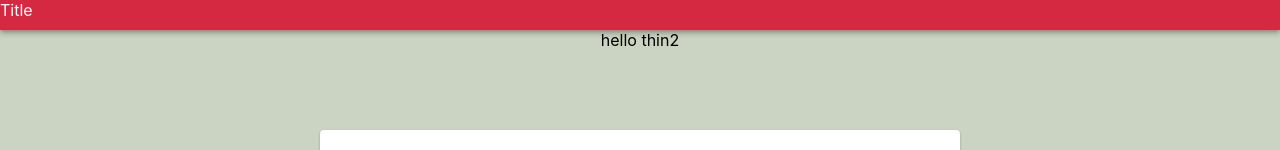
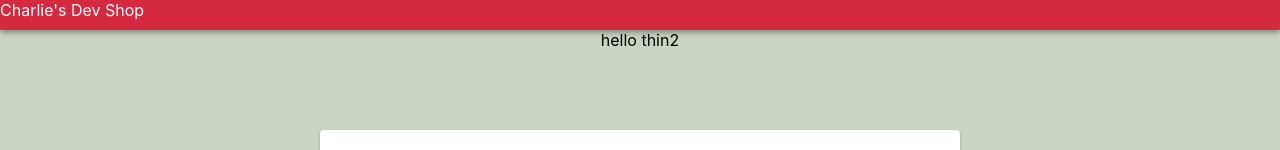
Before and after one commit to cwinnard/charlies-dev-shop, a React (Create React App) app: page / in a window 1280 px wide. Shown: the top 150 px of the page. Built offline with nearby package versions, Linux system fonts and the light colour scheme.

Commit message:
fix import

```diff
--- a/src/App.js
+++ b/src/App.js
@@ -10,13 +10,15 @@ import './App.css';
 import InquiryPage from './components/stateful/InquiryPage';
 import ProductPage from './components/stateful/ProductPage';
 
+const SHOPNAME = 'Charlie\'s Dev Shop';
+
 class App extends Component {
     render() {
         // const name = 'charlie\'s dev shop';
         return (
             <div className="App">
                 <AppBar className="header" position="static" color="primary">
-                    Title
+                    {SHOPNAME}
                 </AppBar>
                 <Switch>
                     <Route exact path="/" component={ProductPage} />
--- a/src/components/functional/ProductCard.js
+++ b/src/components/functional/ProductCard.js
@@ -5,8 +5,7 @@ import {
     CardMedia,
 } from '@material-ui/core';
 import React from 'react';
-import InquiryLink from './InquiryLink';
-import img from '../images/tennis.jpg';
+import img from '../../images/tennis.jpg';
 
 const imgStyle = { height: '200px', width: '90%', margin: '0 auto' };
 
@@ -24,7 +23,6 @@ const ProductCard = () => (
                 Tennis Lessons!
             </CardContent>
         </Card>
-        <InquiryLink />
     </div>
 );
 
--- a/src/components/stateful/ProductPage.js
+++ b/src/components/stateful/ProductPage.js
@@ -3,6 +3,7 @@
 
 import React, { Component } from 'react';
 
+import InquiryLink from '../functional/InquiryLink';
 import ProductCard from '../functional/ProductCard';
 
 class ProductPage extends Component {
@@ -11,6 +12,7 @@ class ProductPage extends Component {
             <div>
                 hello thin2
                 <ProductCard />
+                <InquiryLink />
             </div>
         );
     }
```
